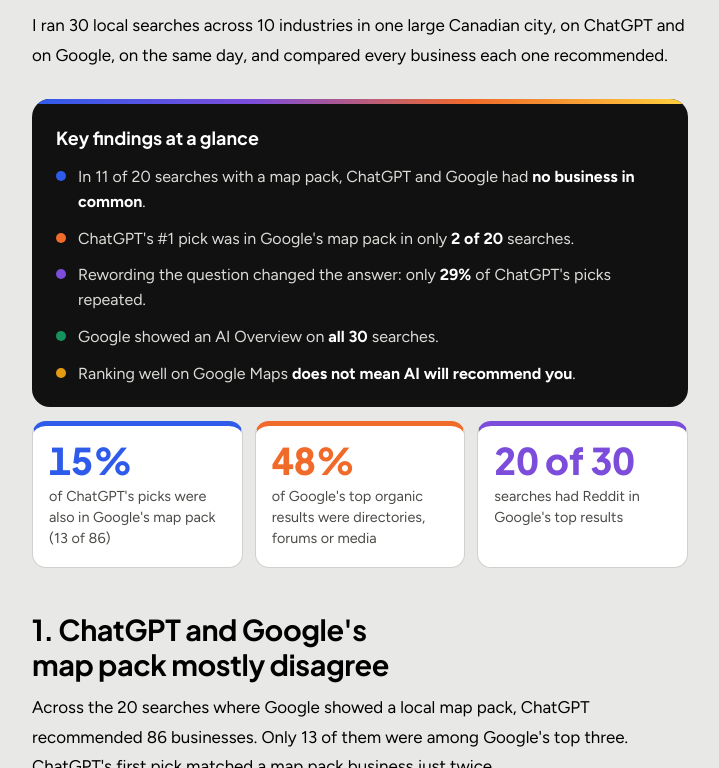
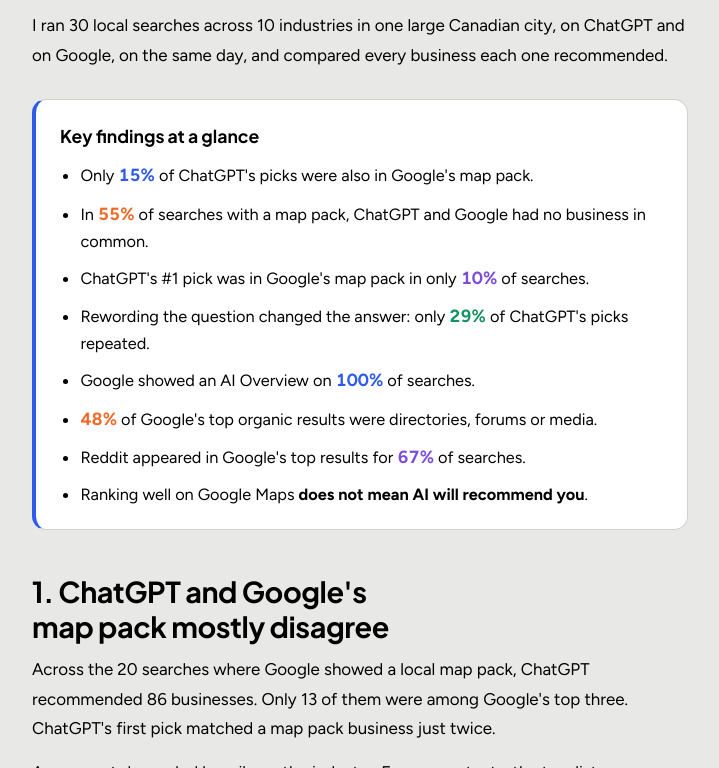
Before and after one commit to amirMI66/AmirSEOWebsite, a plain HTML site: page public/blog/how-ai-recommends-local-businesses.html in a window 1280 px wide. Shown: the part 502-1270 px from the top of the page, without its empty margins (280-999 px from the left). Drawn offline with Linux system fonts and the light colour scheme.

Commit message:
Study #1: single key findings list with colored percentages
Co-Authored-By: Claude Opus 5.5 <noreply@anthropic.com>
Claude-Session: https://claude.ai/code/session_01DcLLXJ7quVM3DdynD2V25J

```diff
--- a/public/blog/how-ai-recommends-local-businesses.html
+++ b/public/blog/how-ai-recommends-local-businesses.html
@@ -298,19 +298,12 @@ footer .wrap{display:flex;justify-content:space-between;gap:16px;flex-wrap:wrap}
 .post p+p{margin-top:14px}
 .post ul,.post ol{padding-left:1.2em;display:grid;gap:8px;margin:14px 0}
 .post a{color:var(--blue)}
-.tldr{background:#111111;color:#f3f3f1;border-radius:18px;padding:24px 24px 20px;margin:28px 0 14px;position:relative;overflow:hidden}
-.tldr::before{content:"";position:absolute;inset:0 0 auto 0;height:5px;background:linear-gradient(90deg,var(--blue),var(--violet),var(--orange),var(--yellow))}
-.tldr strong{display:block;margin-bottom:12px;font-family:var(--display);font-size:1.12rem;color:#ffffff}
-.post .tldr ul{list-style:none;padding:0;margin:0;gap:12px}
-.post .tldr li{display:flex;gap:12px;align-items:baseline;font-size:1rem;line-height:1.55;color:#dcdcd8}
-.tldr li b{color:#ffffff}
-.tldr .k{flex:none;width:10px;height:10px;border-radius:50%;background:var(--c);transform:translateY(-1px)}
-.tiles{display:grid;grid-template-columns:repeat(3,minmax(0,1fr));gap:12px;margin:0 0 30px}
-@media (max-width:640px){.tiles{grid-template-columns:1fr}}
-.tile{background:#ffffff;border:1px solid var(--line);border-top:5px solid var(--c);border-radius:14px;padding:16px 16px 18px;display:flex;flex-direction:column;gap:8px;min-width:0}
-.tile b{font:800 clamp(1.9rem,3.6vw,2.3rem)/1 var(--display);color:var(--c);font-variant-numeric:tabular-nums}
-.tile span{font-size:.9rem;color:var(--muted);line-height:1.45}
-
+.tldr{background:#ffffff;border:1px solid var(--line);border-left:4px solid var(--blue);border-radius:14px;padding:22px 24px;margin:28px 0 30px}
+.tldr>strong{display:block;margin-bottom:10px;font-family:var(--display);font-size:1.1rem}
+.post .tldr ul{margin:0;gap:10px}
+.post .tldr li{font-size:1.02rem;line-height:1.6}
+.tldr li b{color:var(--c);font-weight:800;font-size:1.08em;font-variant-numeric:tabular-nums}
+.tldr .em{font-weight:700}
 figure.chart{margin:24px 0;background:#ffffff;border:1px solid var(--line);border-radius:16px;padding:18px 18px 12px}
 figure.chart figcaption{font-size:.86rem;color:var(--muted);margin-top:8px}
 figure.chart .ct{font-family:var(--display);font-weight:700;font-size:1.02rem;margin-bottom:10px;color:var(--ink)}
@@ -380,18 +373,15 @@ details.more summary{cursor:pointer;font-weight:700}
       <div class="tldr">
         <strong>Key findings at a glance</strong>
         <ul>
-          <li><span class="k" style="--c:var(--blue)"></span><span>In 11 of 20 searches with a map pack, ChatGPT and Google had <b>no business in common</b>.</span></li>
-          <li><span class="k" style="--c:var(--orange)"></span><span>ChatGPT's #1 pick was in Google's map pack in only <b>2 of 20</b> searches.</span></li>
-          <li><span class="k" style="--c:var(--violet)"></span><span>Rewording the question changed the answer: only <b>29%</b> of ChatGPT's picks repeated.</span></li>
-          <li><span class="k" style="--c:var(--green)"></span><span>Google showed an AI Overview on <b>all 30</b> searches.</span></li>
-          <li><span class="k" style="--c:var(--warn)"></span><span>Ranking well on Google Maps <b>does not mean AI will recommend you</b>.</span></li>
+          <li style="--c:var(--blue)">Only <b>15%</b> of ChatGPT's picks were also in Google's map pack.</li>
+          <li style="--c:var(--orange)">In <b>55%</b> of searches with a map pack, ChatGPT and Google had no business in common.</li>
+          <li style="--c:var(--violet)">ChatGPT's #1 pick was in Google's map pack in only <b>10%</b> of searches.</li>
+          <li style="--c:var(--green)">Rewording the question changed the answer: only <b>29%</b> of ChatGPT's picks repeated.</li>
+          <li style="--c:var(--blue)">Google showed an AI Overview on <b>100%</b> of searches.</li>
+          <li style="--c:var(--orange)"><b>48%</b> of Google's top organic results were directories, forums or media.</li>
+          <li style="--c:var(--violet)">Reddit appeared in Google's top results for <b>67%</b> of searches.</li>
+          <li>Ranking well on Google Maps <strong class="em">does not mean AI will recommend you</strong>.</li>
         </ul>
-      </div>
-
-      <div class="tiles">
-        <div class="tile" style="--c:var(--blue)"><b>15%</b><span>of ChatGPT's picks were also in Google's map pack (13 of 86)</span></div>
-        <div class="tile" style="--c:var(--orange)"><b>48%</b><span>of Google's top organic results were directories, forums or media</span></div>
-        <div class="tile" style="--c:var(--violet)"><b>20 of 30</b><span>searches had Reddit in Google's top results</span></div>
       </div>
 
       <h2>1. ChatGPT and Google's map pack mostly disagree</h2>
```
Also changed, not shown: public/blog/index.html (+6 -13 lines).
